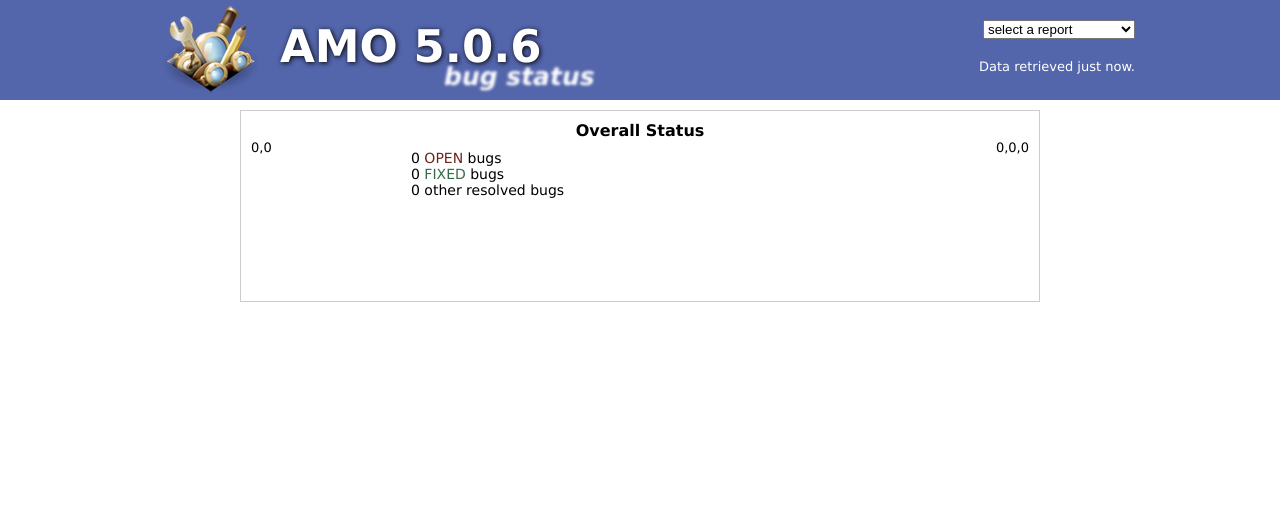
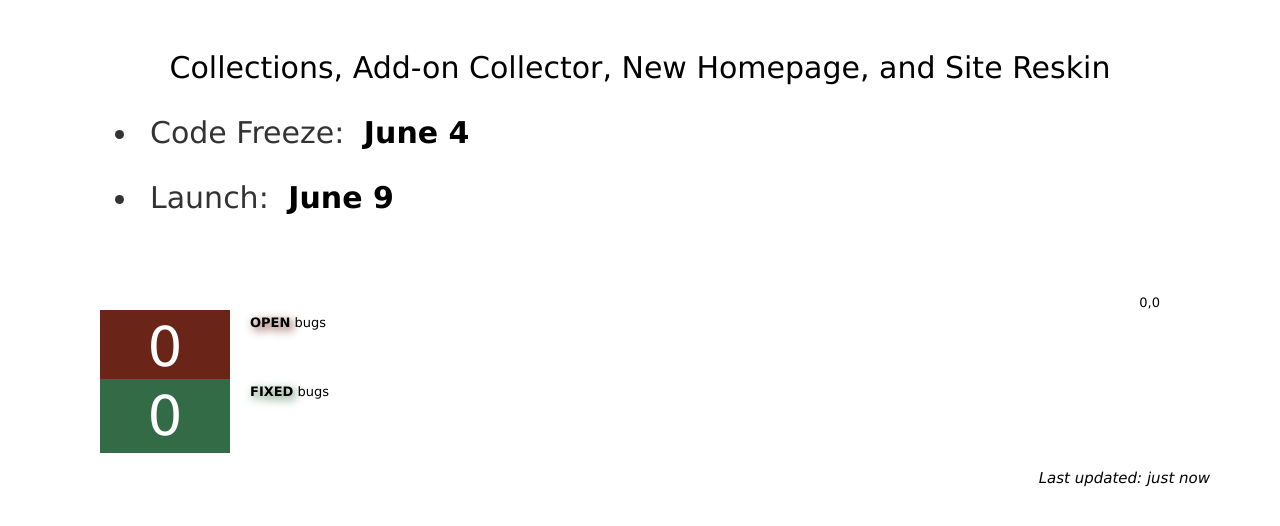
Before and after one commit to fligtar/moxie, a PHP site: page /bugstats/amo/5.0.6/spectacle in a window 1280 px wide. Shown: the top 526 px of the page. Run offline with PHP 8.4, Linux system fonts and the light colour scheme; data that the repository does not hold is empty; some libraries are stand-ins or nearby versions.

Commit message:
spectacle updates

```diff
--- /dev/null
+++ b/bugstats/css/spectacle.css
@@ -0,0 +1,92 @@
+body {
+    font-family: "lucida grande",tahoma,verdana,arial,sans-serif;
+    font-size: 13px;
+    margin: 0;
+}
+
+#content {
+    padding: 20px 70px;
+}
+
+ul, li {
+    padding: 0;
+    margin: 0;
+    list-style: none;
+}
+
+li {
+    margin: 30px;
+    clear: left;
+}
+
+#details p {
+    font-size: 30px;
+    text-align: center;
+}
+
+#details ul {
+    margin-left: 40px;
+}
+#details ul li {
+    font-size: 30px;
+    list-style: disc;
+    padding-left: 10px;
+    color: #333333;
+}
+#details ul li strong {
+    margin-left: 10px;
+    color: #000000;
+}
+
+#bug-status {
+    margin-top: 100px;
+}
+
+#bug-status ul li.bugcount a {
+    text-decoration: none;
+    color: #333333;
+    font-size: 55px;
+    padding: 5px;
+}
+
+#bug-status ul li.bugcount span {
+    display: block;
+    width: 120px;
+    font-size: 55px;
+    padding: 5px;
+    text-align: center;
+    -moz-border-radius: 15px;
+    color: #FFFFFF;
+    float: left;
+    margin: -5px 20px 0 0;
+}
+
+#bug-status ul li.open span {
+    background-color: #6B2418;
+}
+#bug-status ul li.open strong {
+    text-shadow: 3px 3px 10px #6B2418;
+    color: #000000;
+}
+#bug-status ul li.fixed span {
+    background-color: #336B47;
+}
+#bug-status ul li.fixed strong {
+    text-shadow: 3px 3px 10px #336B47;
+    color: #000000;
+}
+
+#status-pie {
+    float: right;
+    margin: -20px 50px;
+}
+
+#footer {
+    margin-top: 70px;
+    clear: both;
+}
+#footer p {
+    text-align: right;
+    font-size: 15px;
+    font-style: italic;
+}
--- a/bugstats/project.php
+++ b/bugstats/project.php
@@ -54,7 +54,7 @@ $render = new Renderer($report);
     <title><?="{$report->projectDisplayName} {$report->reportDisplayName}"?> Status</title>
     <meta http-equiv="Content-Type" content="text/html; charset=utf-8"/>
     <base href="http://<?=$_SERVER['SERVER_NAME'].dirname($_SERVER['PHP_SELF'])?>/" />
-    <link rel="stylesheet" href="style.css" />
+    <link rel="stylesheet" href="css/project.css" />
 </head>
 
 <body>
@@ -189,7 +189,7 @@ $render = new Renderer($report);
         $('#status-pie').sparkline('html', {type: 'pie', height: 150, sliceColors: ['#6B2418', '#336B47', '#69645C']} );
         $('#assignment-pie').sparkline('html', {type: 'pie', height: 150, sliceColors: ['#E8A81D', '#0B26A1', '#69645C']} );
 
-        $('.tooltip').tooltip();
+        //$('.tooltip').tooltip();
 
         <?php
         // If the cache is older than the maximum cache age, backfetch after loading
--- a/bugstats/projects/amo/reports/amo506/report.inc.php
+++ b/bugstats/projects/amo/reports/amo506/report.inc.php
@@ -18,6 +18,15 @@ class amo506 extends amo {
 
     // Bugzilla query for the report
     public $queryString = 'buglist.cgi?query_format=advanced&product=addons.mozilla.org&target_milestone=5.0.6';
+
+    // Code freeze date
+    public $codeFreeze = '2009-06-04';
+
+    // Launch date
+    public $launch = '2009-06-09';
+
+    // Summary of release
+    public $summary = 'Collections, Add-on Collector, New Homepage, and Site Reskin';
 }
 
 ?>
--- a/bugstats/projects/amo/reports/amo507/report.inc.php
+++ b/bugstats/projects/amo/reports/amo507/report.inc.php
@@ -18,6 +18,15 @@ class amo507 extends amo {
 
     // Bugzilla query for the report
     public $queryString = 'buglist.cgi?query_format=advanced&product=addons.mozilla.org&target_milestone=5.0.7';
+
+    // Code freeze date
+    public $codeFreeze = '2009-06-25';
+
+    // Launch date
+    public $launch = '2009-06-30';
+
+    // Summary of release
+    public $summary = 'Contributions, Tagging, maybe Search Re-design';
 }
 
 ?>
--- a/bugstats/spectacle.php
+++ b/bugstats/spectacle.php
@@ -54,70 +54,42 @@ $render = new Renderer($report);
     <title><?="{$report->projectDisplayName} {$report->reportDisplayName}"?> Status</title>
     <meta http-equiv="Content-Type" content="text/html; charset=utf-8"/>
     <base href="http://<?=$_SERVER['SERVER_NAME'].dirname($_SERVER['PHP_SELF'])?>/" />
-    <link rel="stylesheet" href="style.css" />
+    <link rel="stylesheet" href="css/spectacle.css" />
 </head>
 
 <body>
 
-<div id="header">
-    <div id="header-content">
-        <div id="right-area">
-            <?=$render->projectSelectionBox($projectlister->projects);?>
+<div id="content">
 
-            <div id="age-box">
-            <?php
-            // If data refresh is allowed and the data is more than 5 minutes old, allow manual refresh
-            echo '<p>Data retrieved '.$report->cacher->getHumanCacheAge().'.</p>';
-            if ($report->manualRefresh && $report->cacher->getCacheAge() > 300)
-                echo '<p id="refresh-trigger"><a href="#" onclick="backfetch(); return false;">Refresh now</a></p>';
-            ?>
-            </div>
-        </div>
-
-        <img src="projects/<?=$projectName?>/logo.png" alt="<?=$report->reportDisplayName?>" />
-        <h1><?="{$report->projectDisplayName} {$report->reportDisplayName}"?></h1>
-        <h2>bug status</h2>
-    </div>
+<div id="details">
+    <p><?=$report->summary?></p>
+    <ul>
+        <li>Code Freeze: <strong><?=date('F j', strtotime($report->codeFreeze))?></strong></li>
+        <li>Launch: <strong><?=date('F j', strtotime($report->launch))?></strong></li>
+    </ul>
 </div>
 
-<div id="content">
+<div id="bug-status">
+    <div id="status-pie"><?=count($report->data['bugsOpen'])?>,<?=count($report->data['bugsFixed'])?></div>
 
-<div id="overall-status">
-<h2>Overall Status</h2>
-    <div id="status-pie"><?=count($report->data['bugsOpen'])?>,<?=count($report->data['bugsFixed'])?></div>
-    <div id="assignment-pie"><?=count($report->data['users'][$report->unassigned]['assignedBugs']['bugsAll'])?>,<?=count($developerBugs)?>,<?=count($otherBugs)?></div>
-
-    <ul id="status-legend">
-        <li class="open bugcount"><?=$render->bugLink($report->data['bugsOpen'], '%s <span>OPEN</span> bugs', '1 <span>OPEN</span> bug')?></li>
-        <li class="fixed bugcount"><?=$render->bugLink($report->data['bugsFixed'], '%s <span>FIXED</span> bugs', '1 <span>FIXED</span> bug')?></li>
-        <li class="other bugcount"><?=$render->bugLink($report->data['bugsOtherResolved'], '%s other resolved bugs', '1 <span>other</span> resolved bug')?></li>
+    <ul>
+        <li class="open bugcount"><?=$render->bugLink($report->data['bugsOpen'], '<span>%s</span><strong>OPEN</strong> bugs', '<span>1</span><strong>OPEN</strong> bug')?></li>
+        <li class="fixed bugcount"><?=$render->bugLink($report->data['bugsFixed'], '<span>%s</span><strong>FIXED</strong> bugs', '<span>1</span><strong>FIXED</strong> bug')?></li>
     </ul>
 
+</div>
+
+<div id="footer">
+    <p>Last updated: <?=$report->cacher->getHumanCacheAge()?></p>
 </div>
 
 </div><!-- /#content -->
 
 <script type="text/javascript" src="http://g.fligtar.com/jquery.js"></script>
-<script type="text/javascript" src="js/shiny.js"></script>
 <script type="text/javascript" src="js/jquery.sparkline.min.js"></script>
-<script type="text/javascript" src="js/jquery.tools.min.js"></script>
 <script type="text/javascript">
-    var projectName = '<?=$projectName?>';
-    var reportID = '<?=$reportID?>';
-
     $(function() {
-        $('.pie').sparkline('html', {type: 'pie', height: 45, sliceColors: ['#6B2418', '#336B47', '#69645C']} );
-        $('#status-pie').sparkline('html', {type: 'pie', height: 150, sliceColors: ['#6B2418', '#336B47', '#69645C']} );
-        $('#assignment-pie').sparkline('html', {type: 'pie', height: 150, sliceColors: ['#E8A81D', '#0B26A1', '#69645C']} );
-
-        $('.tooltip').tooltip();
-
-        <?php
-        // If the cache is older than the maximum cache age, backfetch after loading
-        if ($report->cacher->getCacheAge() > $report->refreshTime) {
-            echo 'backfetch();';
-        }
-        ?>
+        $('#status-pie').sparkline('html', {type: 'pie', height: 200, sliceColors: ['#6B2418', '#336B47']} );
     });
 </script>
 
```
Also changed, not shown: spectacle/index.php (+9 -6 lines), spectacle/style.css (+10 -0 lines), bugstats/css/project.css (renamed from bugstats/style.css), bugstats/projects/amo/logo-large.png (added).
